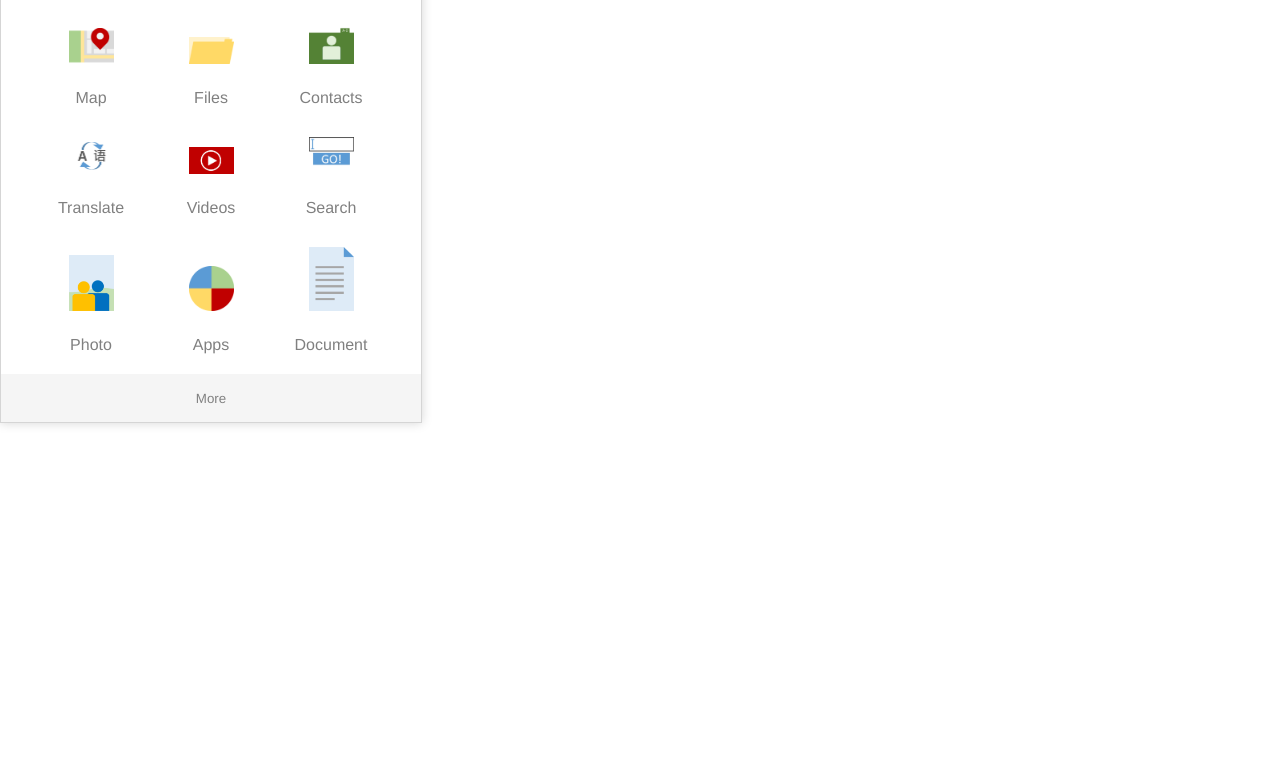
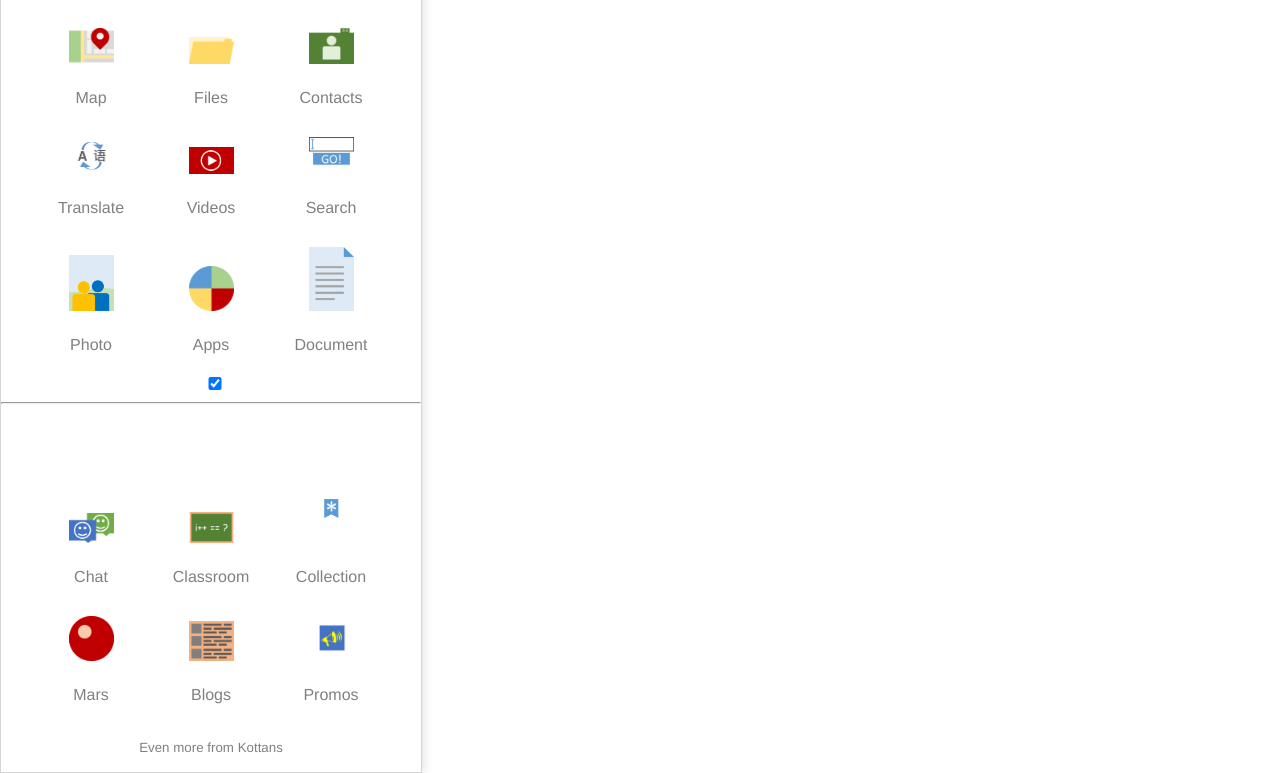
Before and after one commit to SeggyFault/hooli-style-popup, a plain HTML site: page index.html in a window 1280 px wide. Both pictures are taken after a click on the button "More". Shown: the part 158-931 px from the top of the page. Before the commit the page ends 800 px from the top, so only its background shows below. Drawn offline with Linux system fonts and the light colour scheme.

Commit message:
Add checkbox to show and hide additional menu

```diff
--- a/css/styles.css
+++ b/css/styles.css
@@ -80,8 +80,38 @@
     padding: 75px 45px 20px;
 }
 
+.menu__linebreak {
+    color: #f5f5f5;
+}
+
+.menu__label {
+    width: 100%;
+    height: 100%;
+}
+
 /*HIDDEN MENU 2*/
-.menu__sub-menu:nth-of-type(2), .menu__even-more-button {
+.menu__more-checkbox {
+    width: 100%;
+    /*opacity: 0;*/
+}
+/*hides menu 2*/
+#hidden, .menu__even-more-button, .menu__linebreak {
+    display: none;
+}
+/*shows menu*/
+input[type=checkbox]:checked ~ #hidden {
+    display: grid;
+}
+/*shows second btn*/
+input[type=checkbox]:checked ~ .menu__even-more-button {
+    display: block;
+}
+/*shows linebreak*/
+input[type=checkbox]:checked ~ .menu__linebreak {
+    display: block;
+}
+/*hides more btn*/
+input[type=checkbox]:checked ~ .menu__more-button {
     display: none;
 }
 
--- a/index.html
+++ b/index.html
@@ -106,11 +106,13 @@
                             </li>
                         </ul>
                         <!--MORE BTN-->
-                        <a href="#" class="menu__more-link">
-                            <button class="menu__more-button" type="button">More</button>
-                        </a>
+                        <!--CHECKBOX 2-->
+                        <input class="menu__more-checkbox" type="checkbox" id="more">
+                        <button class="menu__more-button" type="button"><label class="menu__label" for="more">More</label></button> <!--Change label class name-->
+                        <hr class="menu__linebreak">
+
                         <!--ADDITIONAL MENU-->
-                        <ul class="menu__sub-menu">
+                        <ul id="hidden" class="menu__sub-menu">
                             <!--5 ROW-->
                             <li class="menu__sub-item">
                                 <a href="#" class="menu__sub-link">
```
